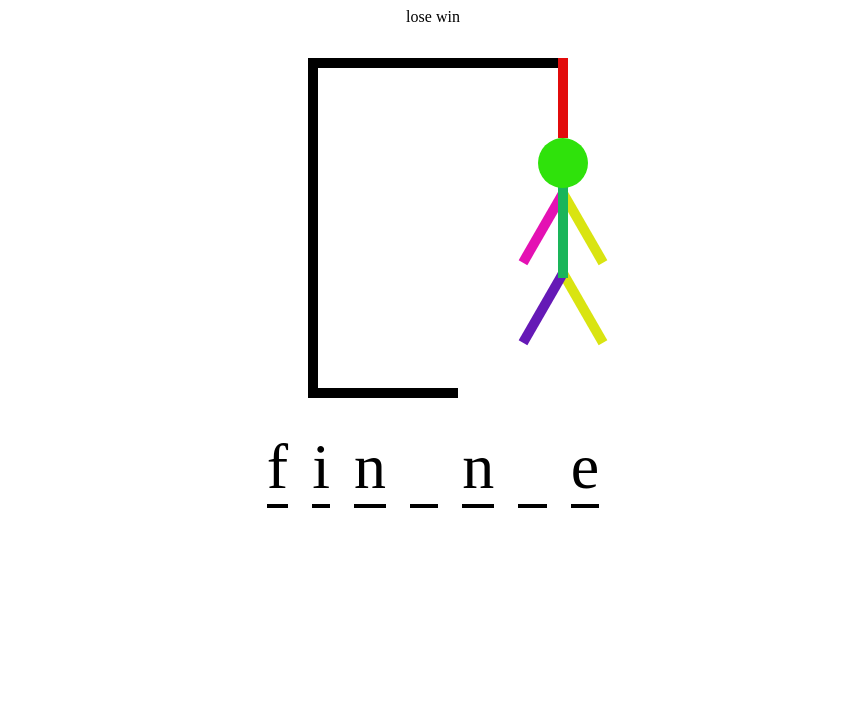
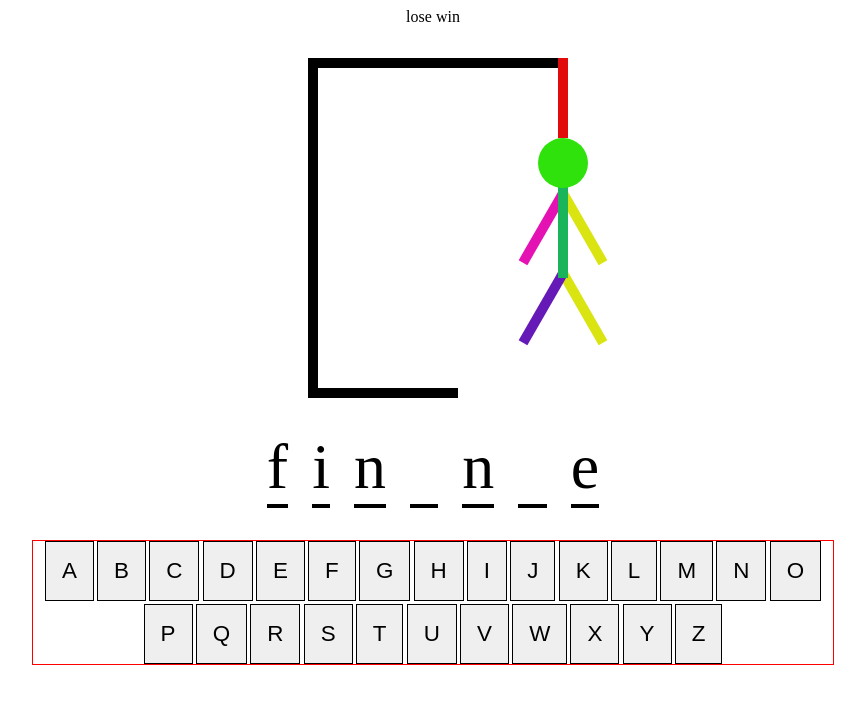
Before and after one commit to mustafa-bhm/hangman-react-TS, a React (Vite) app: page / in a window 1280 px wide. Shown: the top 704 px of the page, without its empty margins (207-1072 px from the left). Built offline with nearby package versions, Linux system fonts and the light colour scheme.

Commit message:
display the keyboard

```diff
--- a/src/App.css
+++ b/src/App.css
@@ -96,3 +96,25 @@
 .hidden {
   visibility: hidden;
 }
+
+/* keyboard */
+
+.keyboard {
+  display: flex;
+  font-size: 1.2rem;
+  gap: 0.2rem;
+  flex-wrap: wrap;
+  width: 100%;
+  border: 1px solid red;
+  justify-content: center;
+}
+.single-letter {
+  padding: 1rem;
+  border: 1px solid;
+  font-size: 1.4rem;
+  cursor: pointer;
+}
+
+.btn {
+  text-transform: capitalize;
+}
--- a/src/keyboard.tsx
+++ b/src/keyboard.tsx
@@ -1,5 +1,44 @@
 import React from "react";
 
 export const Keyboard = () => {
-  return <div className="keyboard"></div>;
+  const keyboard = [
+    "a",
+    "b",
+    "c",
+    "d",
+    "e",
+    "f",
+    "g",
+    "h",
+    "i",
+    "j",
+    "k",
+    "l",
+    "m",
+    "n",
+    "o",
+    "p",
+    "q",
+    "r",
+    "s",
+    "t",
+    "u",
+    "v",
+    "w",
+    "x",
+    "y",
+    "z",
+  ];
+
+  return (
+    <div className="keyboard">
+      {keyboard.map((letter) => {
+        return (
+          <button key={letter} className="btn single-letter">
+            {letter}
+          </button>
+        );
+      })}
+    </div>
+  );
 };
```
